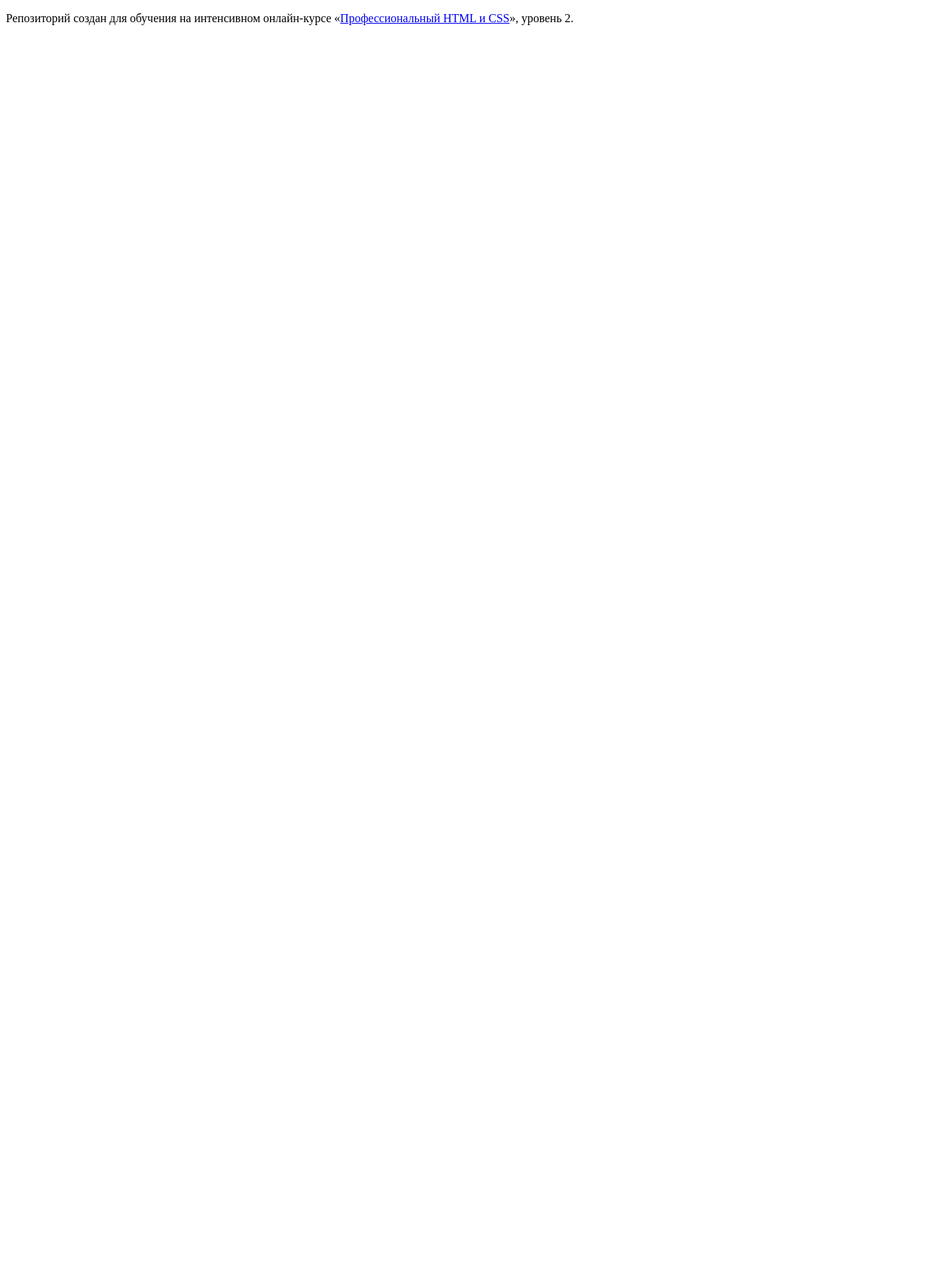
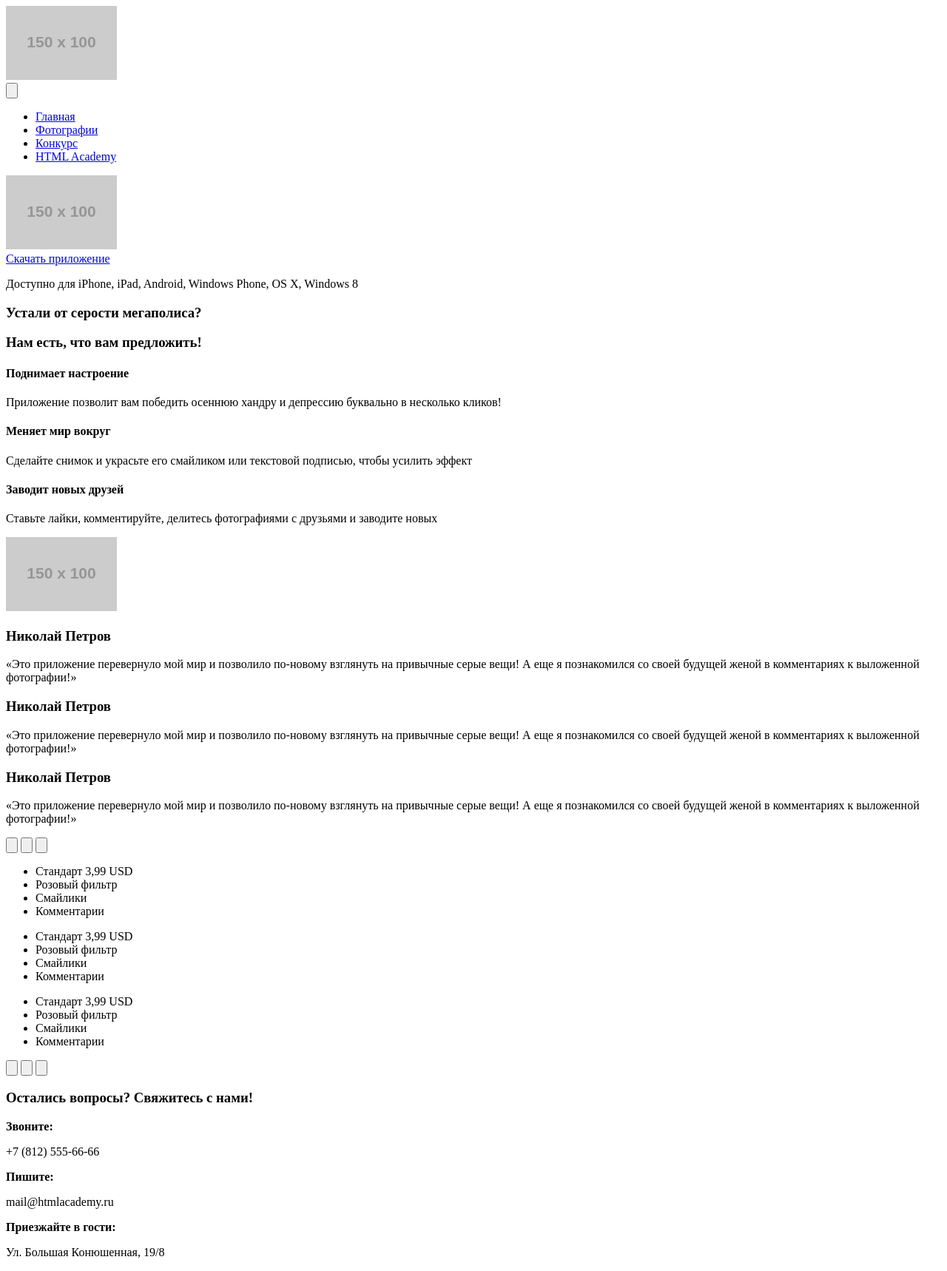
Before and after one commit to warlordso/211297-pink-1, a website: page source/index.html in a window 1280 px wide. Shown: the whole page at 74% size. Before the commit the page ends 800 px from the top, so only its background shows below. Drawn offline with Linux system fonts and the light colour scheme; placeholder pictures from the web are drawn by us.

Commit message:
Сделал html разметку 3 страниц

```diff
--- a/source/index.html
+++ b/source/index.html
@@ -2,11 +2,127 @@
 <html lang="ru">
   <head>
     <meta charset="utf-8">
-    <title>HTML Academy: Пинк</title>
+    <title>PINK</title>
   </head>
   <body>
+    <header class="header">
+        <div class="header__logo">
+          <img src="http://placehold.it/150x100" alt="">
+        </div>
+        <div class="header__button">
+          <input type="button">
+        </div>
+        <div class="header__menu">
+          <ul class="header__item">
+            <li class="header__items"><a class="disabled" href="#">Главная</a></li>
+            <li class="header__items"><a href="photo.html">Фотографии</a></li>
+            <li class="header__items"><a href="form.html">Конкурс</a></li>
+            <li class="header__items"><a href="https://htmlacademy.ru/">HTML Academy</a></li>
+          </ul>
+        </div>
+    </header>
+    <div class="intro">
+      <div class="intro__img">
+        <img src="http://placehold.it/150x100" alt="">
+      </div>
+      <div class="intro__footer">
+        <a href="#">Скачать приложение</a>
+        <a href="#"></a>
+        <a href="#"></a>
+        <a href="#"></a>
+        <p>Доступно для iPhone, iPad, Android, Windows Phone, OS X, Windows 8</p>
+      </div>
+    </div>
+    <div class="information">
+      <div class="information__header">
+        <h3>Устали от серости мегаполиса?</h3>
+        <h3>Нам есть, что вам предложить!</h3>
+      </div>
+      <div class="information__main">
+        <div class="information__block">
+          <h4>Поднимает настроение</h4>
+          <p>Приложение позволит вам победить осеннюю хандру и депрессию буквально в несколько кликов!</p>
+        </div>
+        <div class="information__block">
+          <h4>Меняет мир вокруг</h4>
+          <p>Сделайте снимок и украсьте его смайликом или текстовой подписью, чтобы усилить эффект</p>
+        </div>
+        <div class="information__block">
+          <h4>Заводит новых друзей</h4>
+          <p>Ставьте лайки, комментируйте, делитесь фотографиями с друзьями и заводите новых</p>
+        </div>
+        <div class="information__img">
+          <img src="http://placehold.it/150x100" alt="">
+        </div>
+      </div>
+    </div>
+    <div class="review">
+      <div class="review__slider">
+        <div class="review__slide">
+          <h3>Николай Петров</h3>
+          <p>«Это приложение перевернуло мой мир и позволило по-новому взглянуть на привычные серые вещи! А еще я познакомился со своей будущей женой в комментариях к выложенной фотографии!»</p>
+        </div>
+        <div class="review__slide">
+          <h3>Николай Петров</h3>
+          <p>«Это приложение перевернуло мой мир и позволило по-новому взглянуть на привычные серые вещи! А еще я познакомился со своей будущей женой в комментариях к выложенной фотографии!»</p>
+        </div>
+        <div class="review__slide">
+          <h3>Николай Петров</h3>
+          <p>«Это приложение перевернуло мой мир и позволило по-новому взглянуть на привычные серые вещи! А еще я познакомился со своей будущей женой в комментариях к выложенной фотографии!»</p>
+        </div>
+        <div class="slider__controls">
+          <input type="button">
+          <input type="button">
+          <input type="button">
+        </div>
+      </div>
+    </div>
+    <div class="price">
+       <div class="price__slider">
+        <div class="price__slide">
+          <ul class="price__list">
+            <li class="price__item price__item--rate">Стандарт <span>3,99 USD</span></li>
+            <li class="price__item">Розовый фильтр</li>
+            <li class="price__item">Смайлики</li>
+            <li class="price__item">Комментарии</li>
+          </ul>
+        </div>
+        <div class="price__slide">
+          <ul class="price__list">
+            <li class="price__item price__item--rate">Стандарт <span> 3,99 USD</span></li>
+            <li class="price__item">Розовый фильтр</li>
+            <li class="price__item">Смайлики</li>
+            <li class="price__item">Комментарии</li>
+          </ul>
+        </div>
+        <div class="price__slide">
+          <ul class="price__list">
+            <li class="price__item price__item--rate">Стандарт <span>3,99 USD</span></li>
+            <li class="price__item">Розовый фильтр</li>
+            <li class="price__item">Смайлики</li>
+            <li class="price__item">Комментарии</li>
+          </ul>
+        </div>
+        <div class="slider__controls">
+          <input type="button">
+          <input type="button">
+          <input type="button">
+        </div>
+       </div>
+    </div>
+    <div class="contacts">
+      <div class="contacts__container">
+        <h3>Остались вопросы? Свяжитесь с нами!</h3>
+        <b>Звоните:</b>
+        <p>+7 (812) 555-66-66</p>
+        <b>Пишите:</b>
+        <p>mail@htmlacademy.ru</p>
+        <b>Приезжайте в гости:</b>
+        <p>Ул. Большая Конюшенная, 19/8</p>
+      </div>
+    </div>
+    <div class="map">
 
-    <p>Репозиторий создан для обучения на интенсивном онлайн‑курсе «<a href="https://htmlacademy.ru/intensive/adaptive">Профессиональный HTML и CSS</a>», уровень 2.</p>
-
+    </div>
   </body>
 </html>
```
Also changed, not shown: source/form.html (added, +90 -0 lines), source/photo.html (added, +106 -0 lines).
